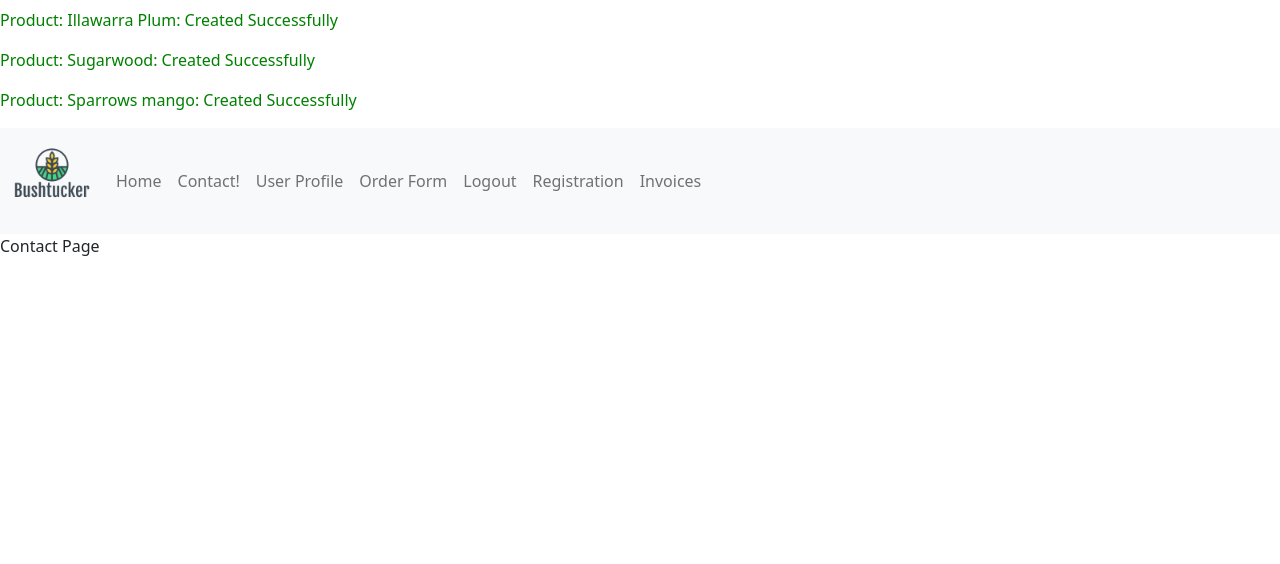
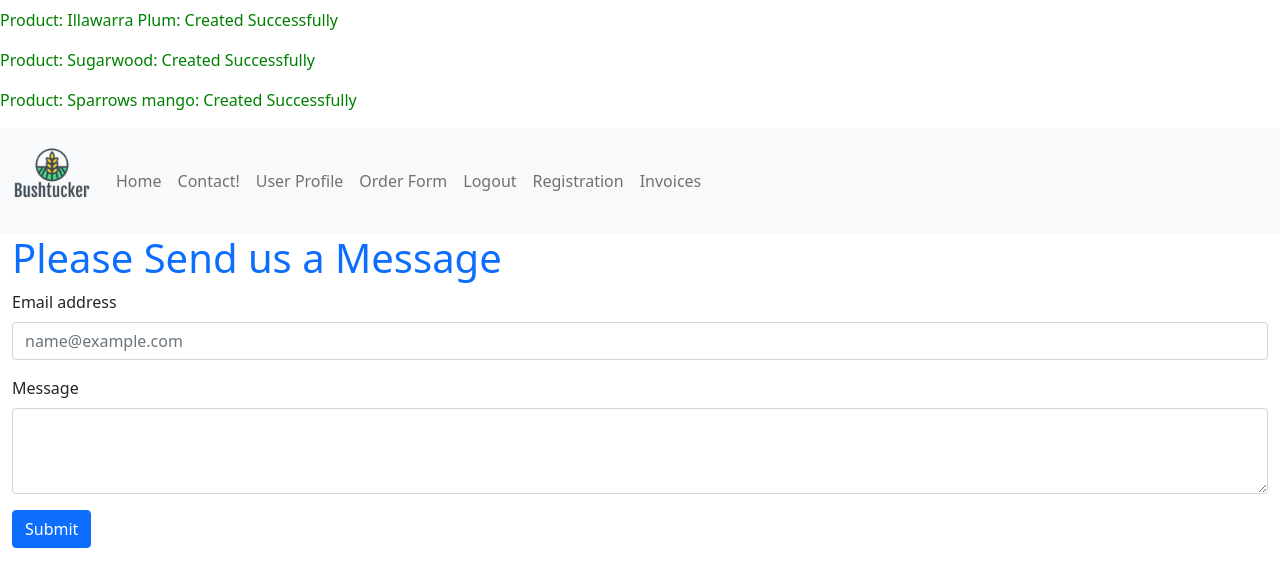
Before and after one commit to LTC-IT/bushtucker, a PHP site: page /contact.php in a window 1280 px wide. Shown: the part 992-1556 px from the top of the page. Before the commit the page ends 1248 px from the top, so only its background shows below. Run offline with PHP 8.4, Linux system fonts and the light colour scheme.

Commit message:
Contact page updated to show form and submit to the messaging table

```diff
--- a/contact.php
+++ b/contact.php
@@ -1,4 +1,61 @@
-<?php include "template.php"; ?>
+<?php include "template.php";
+/**
+ * Contact Us Page.
+ * Collects the users email address and message.
+ * Stores the details in the messaging table for the administrator to read.
+ *
+ * "Defines" the conn variable, removing the undefined variable errors.
+ * @var SQLite3 $conn
+ */
+?>
 <title>Contact Us</title>
 
-Contact Page
+<div class="container-fluid">
+    <h1 class="text-primary">Please Send us a Message</h1>
+    <form action="<?php echo htmlspecialchars($_SERVER["PHP_SELF"]); ?>" method="post">
+        <div class="mb-3">
+            <label for="contactEmail" class="form-label">Email address</label>
+            <input type="email" class="form-control" id="contactEmail" name="contactEmail"
+                   placeholder="name@example.com">
+        </div>
+        <div class="mb-3">
+            <label for="contactMessage" class="form-label">Message</label>
+            <textarea class="form-control" id="contactMessage" name="contactMessage" rows="3"></textarea>
+        </div>
+        <button type="submit" name="formSubmit" class="btn btn-primary">Submit</button>
+    </form>
+</div>
+
+<?php
+if (isset($_POST['formSubmit'])) {
+    $errorMsg = "";
+
+    if (empty($_POST['contactEmail'])) {
+        $errorMsg .= "<li class='alert-danger'>You didn't enter your email!</li>";
+    }
+
+    if (empty($_POST['contactMessage'])) {
+        $errorMsg .= "<li class='alert-danger'>You didn't enter your message!</li>";
+    }
+
+    $userEmail = sanitise_data($_POST["contactEmail"]);
+    $userMessage = sanitise_data(($_POST["contactMessage"]));
+
+    if (!empty($errorMsg)) {
+        // Output the error/s
+        echo("<p>There was an error:</p>");
+        echo("<ul>" . $errorMsg . "</ul>");
+    } else {
+        date_default_timezone_set('Australia/Sydney');
+        $submittedDateTime = date("Y-m-d h:i:sa");
+
+        $sqlStmt = $conn->prepare("INSERT INTO messaging (sender, recipient, message, dateSubmitted) VALUES (:sender, :recipient, :message, :dateSubmitted)");
+        $sqlStmt->bindValue(":sender", $userEmail);
+        $sqlStmt->bindValue(":recipient", 1);
+        $sqlStmt->bindValue(":message", $userMessage);
+        $sqlStmt->bindValue(":dateSubmitted", $submittedDateTime);
+        $sqlStmt->execute();
+        echo "<div class='alert-primary'>Message Submitted</div>";
+    }
+}
+?>
```
Also changed, not shown: 1 other file.
